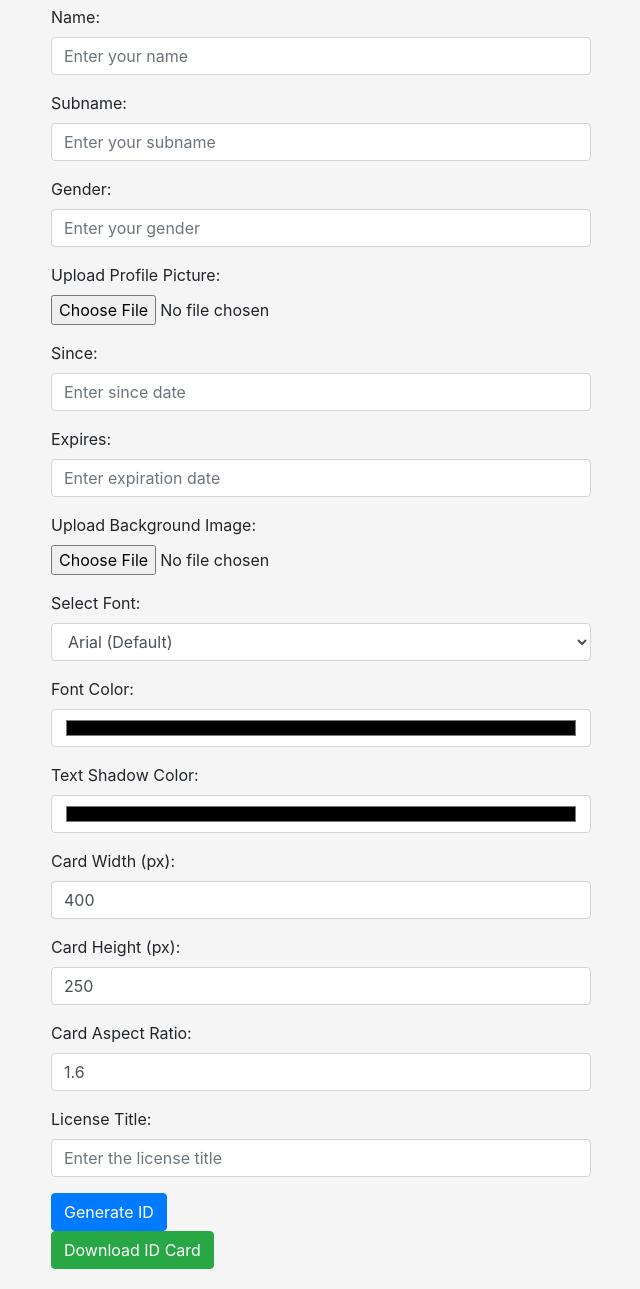
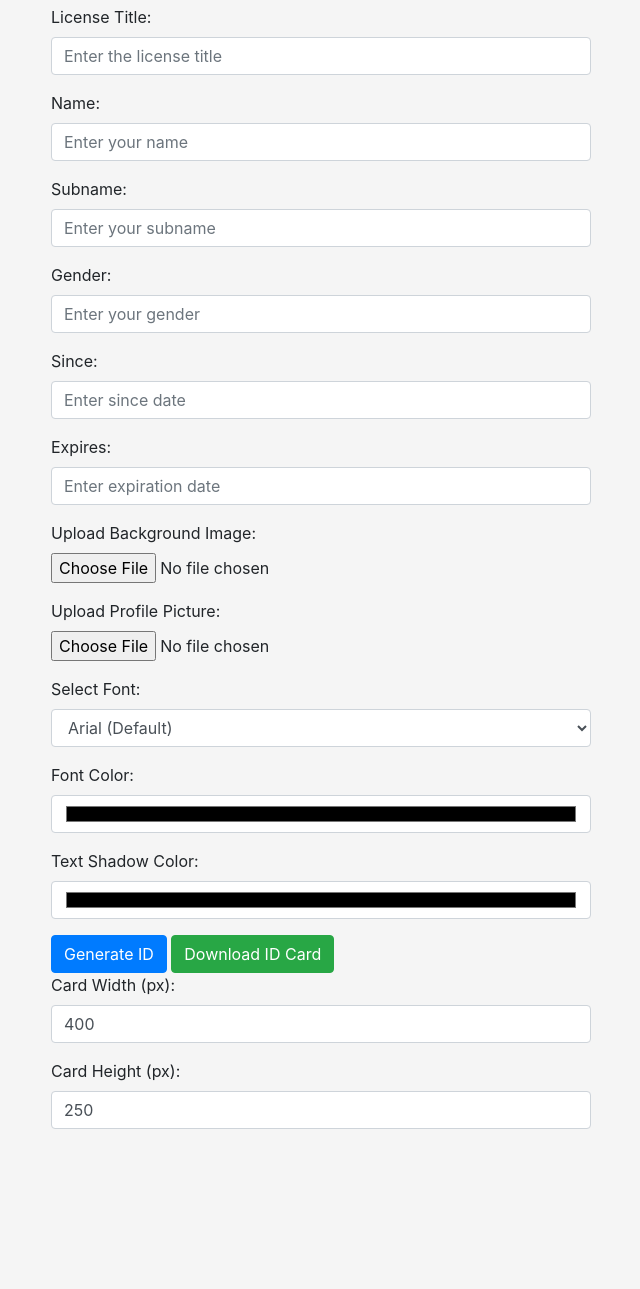
Before and after one commit to RalpizarB/LowResIdGenerator, a plain HTML site: page index.html in a window 1280 px wide. Shown: the part 71-1360 px from the top of the page, without its empty margins (319-959 px from the left). After the commit the page ends 1236 px from the top, so only its background shows below. Drawn offline with nearby package versions, Linux system fonts and the light colour scheme.

Commit message:
Update index.html

```diff
--- a/index.html
+++ b/index.html
@@ -1,5 +1,6 @@
 <!DOCTYPE html>
 <html>
+
 <head>
   <title>ID Generator</title>
   <link rel="stylesheet" href="https://stackpath.bootstrapcdn.com/bootstrap/4.3.1/css/bootstrap.min.css">
@@ -8,6 +9,7 @@
       padding: 20px;
       background-color: #f5f5f5;
     }
+
     .id-card {
       width: 400px;
       height: 250px;
@@ -21,12 +23,17 @@
     }
   </style>
 </head>
+
 <body>
   <div class="container">
     <div class="row">
       <div class="col-md-6 mx-auto">
         <h1 class="text-center">ID Generator</h1>
         <form>
+          <div class="form-group">
+            <label for="license-title">License Title:</label>
+            <input type="text" class="form-control" id="license-title" placeholder="Enter the license title">
+          </div>
           <div class="form-group">
             <label for="name">Name:</label>
             <input type="text" class="form-control" id="name" placeholder="Enter your name">
@@ -35,15 +42,9 @@
             <label for="subname">Subname:</label>
             <input type="text" class="form-control" id="subname" placeholder="Enter your subname">
           </div>
-
           <div class="form-group">
             <label for="gender">Gender:</label>
             <input type="text" class="form-control" id="gender" placeholder="Enter your gender">
-          </div>
-
-          <div class="form-group">
-            <label for="profile-picture">Upload Profile Picture:</label>
-            <input type="file" class="form-control-file" id="profile-picture" accept="image/*">
           </div>
           <!-- More input fields to follow... -->
         </form>
@@ -59,6 +60,11 @@
           <label for="background-image">Upload Background Image:</label>
           <input type="file" class="form-control-file" id="background-image" accept="image/*">
         </div>
+        <div class="form-group">
+          <label for="profile-picture">Upload Profile Picture:</label>
+          <input type="file" class="form-control-file" id="profile-picture" accept="image/*">
+        </div>
+
         <div class="form-group">
           <label for="font">Select Font:</label>
           <select class="form-control" id="font">
@@ -78,6 +84,9 @@
           <label for="shadow-color">Text Shadow Color:</label>
           <input type="color" class="form-control" id="shadow-color" value="#000000">
         </div>
+        <button class="btn btn-primary" onclick="generateID()">Generate ID</button>
+        <button class="btn btn-success download-button" onclick="downloadIDCard()">Download ID Card</button>
+        <div id="output"></div>
         <div class="form-group">
           <label for="width">Card Width (px):</label>
           <input type="number" class="form-control" id="width" value="400">
@@ -86,17 +95,6 @@
           <label for="height">Card Height (px):</label>
           <input type="number" class="form-control" id="height" value="250">
         </div>
-        <div class="form-group">
-          <label for="aspect-ratio">Card Aspect Ratio:</label>
-          <input type="number" class="form-control" id="aspect-ratio" value="1.6">
-        </div>
-        <div class="form-group">
-          <label for="license-title">License Title:</label>
-          <input type="text" class="form-control" id="license-title" placeholder="Enter the license title">
-        </div>
-        <button class="btn btn-primary" onclick="generateID()">Generate ID</button>
-        <div id="output"></div>
-        <button class="btn btn-success download-button" onclick="downloadIDCard()">Download ID Card</button>
       </div>
     </div>
   </div>
@@ -148,4 +146,5 @@ function generateID() {
   </script>
 
 </body>
+
 </html>
```
Lines whose indentation alone changed are shown as unchanged.
